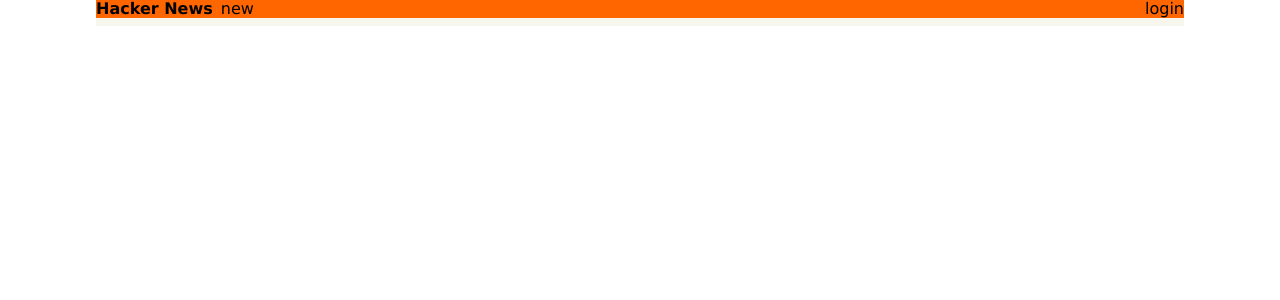
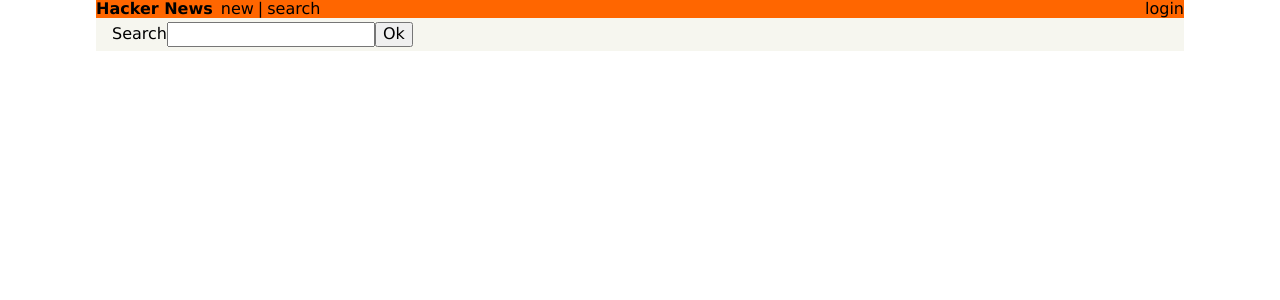
Before and after one commit to kokou2kpadenou/hackernews-react-apollo, a React (Create React App) app: page /search in a window 1280 px wide. Shown: the top 300 px of the page. Built offline with nearby package versions, Linux system fonts and the light colour scheme.

Commit message:
filtering

```diff
--- a/src/components/App.jsx
+++ b/src/components/App.jsx
@@ -4,6 +4,7 @@
 import CreateLink from "./CreateLink";
 import Header from "./Header";
 import Login from "./Login";
+import Search from "./Search";
 
 class App extends Component {
   render() {
@@ -15,7 +16,8 @@
             <Switch>
               <Route exact path="/" component={LinkList} />
               <Route exact path="/create" component={CreateLink} />
-              <Route exact path="/Login" component={Login} />
+              <Route exact path="/login" component={Login} />
+              <Route exact path="/search" component={Search} />
             </Switch>
           </div>
         </div>
--- a/src/components/Header.jsx
+++ b/src/components/Header.jsx
@@ -13,6 +13,10 @@
           <div className="fw7 mr1">Hacker News</div>
           <Link className="ml1 no-underline black" to="/">
             new
+          </Link>
+          <div className="ml1">|</div>
+          <Link className="ml1 no-underline black" to="/search">
+            search
           </Link>
           {authToken && (
             <div className="flex">
--- /dev/null
+++ b/src/components/Search.jsx
@@ -0,0 +1,64 @@
+import React, { Component } from "react";
+import { withApollo } from "react-apollo";
+import gql from "graphql-tag";
+import Link from "./Link";
+
+const FEED_SEARCH_QUERY = gql`
+  query FeedSearchQuery($filter: String!) {
+    feed(filter: $filter) {
+      links {
+        id
+        url
+        description
+        createdAt
+        postedBy {
+          id
+          name
+        }
+        votes {
+          id
+          user {
+            id
+          }
+        }
+      }
+    }
+  }
+`;
+
+class Search extends Component {
+  state = {
+    links: [],
+    filter: ""
+  };
+
+  _executeSearch = async () => {
+    const { filter } = this.state;
+    const result = await this.props.client.query({
+      query: FEED_SEARCH_QUERY,
+      variables: { filter }
+    });
+    const links = result.data.feed.links;
+    this.setState({ links });
+  };
+
+  render() {
+    return (
+      <div>
+        <div>
+          Search
+          <input
+            type="text"
+            onChange={e => this.setState({ filter: e.target.value })}
+          />
+          <button onClick={() => this._executeSearch()}>Ok</button>
+        </div>
+        {this.state.links.map((link, index) => (
+          <Link key={link.id} link={link} index={index} />
+        ))}
+      </div>
+    );
+  }
+}
+
+export default withApollo(Search);
```
